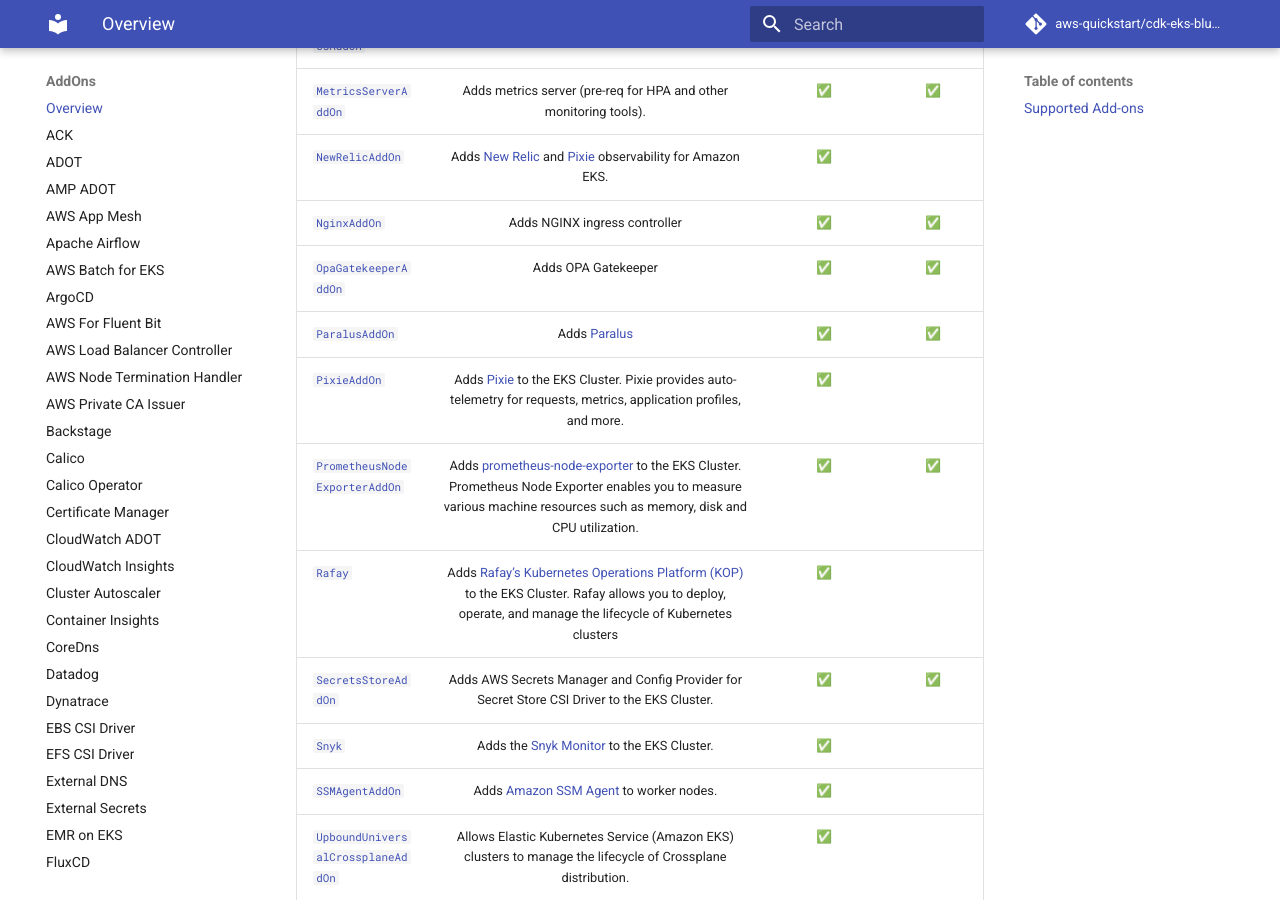
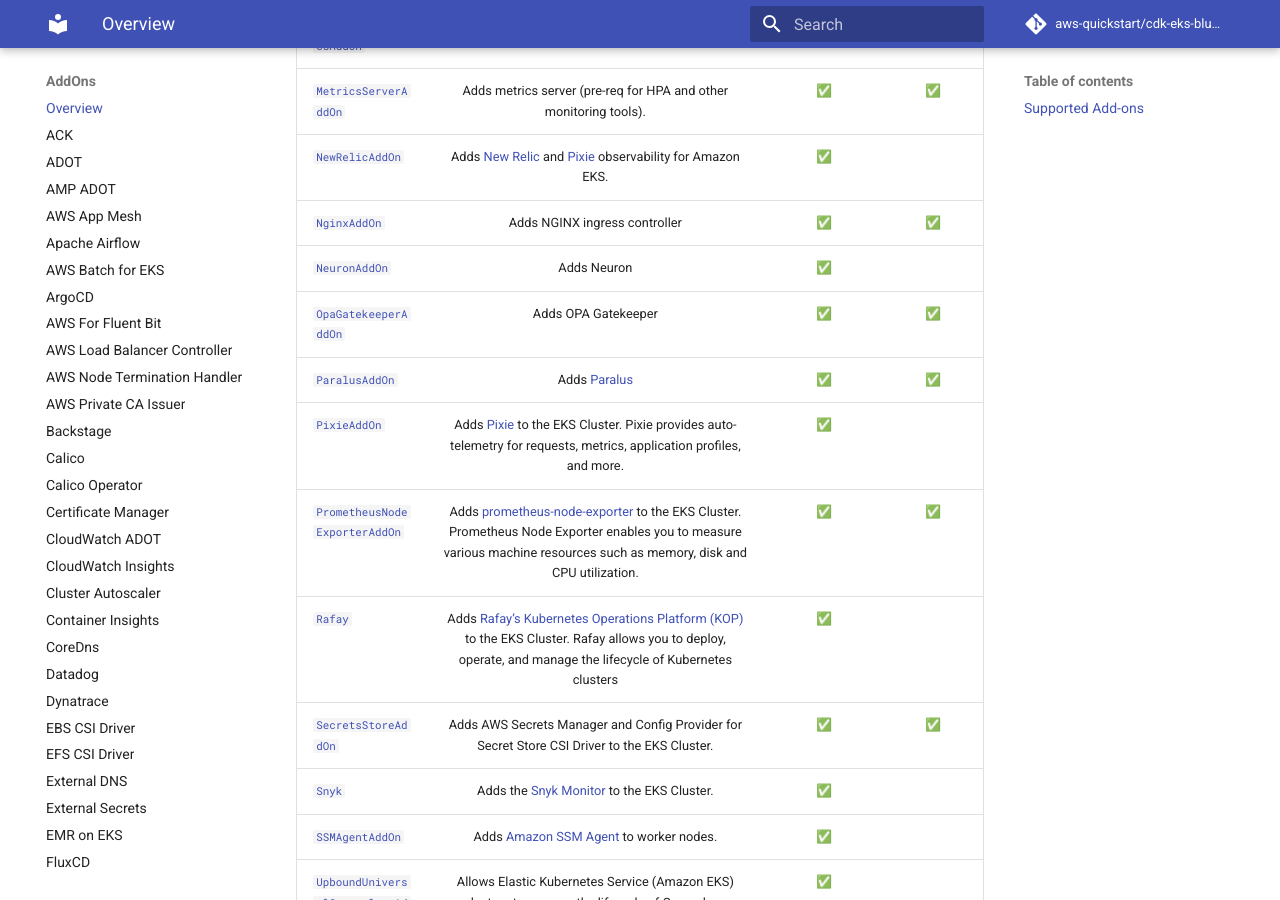
Before and after one commit to aws-quickstart/cdk-eks-blueprints, an MkDocs documentation site: the page built from docs/addons/index.md, in a window 1280 px wide and 900 px high, scrolled down 3484 px. Built offline with MkDocs 1.6.1 and Material for MkDocs 9.7.7, drawn with Linux system fonts in a browser that asks for light colours; comment, search, counter and statistics services are not loaded.

Commit message:
updated addons/index.md and mkdocs to have Neuron

```diff
--- a/docs/addons/index.md
+++ b/docs/addons/index.md
@@ -59,6 +59,7 @@
 | [`MetricsServerAddOn`](./metrics-server.md)                               | Adds metrics server (pre-req for HPA and other monitoring tools).                                                                      | ✅ | ✅ |
 | [`NewRelicAddOn`](./newrelic.md)                                       | Adds [New Relic](https://newrelic.com/) and [Pixie](https://pixielabs.ai/) observability for Amazon EKS.                               | ✅ |
 | [`NginxAddOn`](./nginx.md)                                             | Adds NGINX ingress controller  | ✅ | ✅ |                                                                                                        |
+| [`NeuronAddOn`](./neuron-plugin-addon.md)                                             | Adds Neuron  | ✅ |  |                                                                                                        |
 | [`OpaGatekeeperAddOn`](./opa-gatekeeper.md)                            | Adds OPA Gatekeeper                                                                                                                    | ✅ | ✅ |
 | [`ParalusAddOn`](./paralus.md)                            | Adds [Paralus](https://paralus.io/)                                                                                                                   | ✅ | ✅ |
 | [`PixieAddOn`](./pixie.md)                                             | Adds [Pixie](https://px.dev) to the EKS Cluster. Pixie provides auto-telemetry for requests, metrics, application profiles, and more.  | ✅ |
--- a/mkdocs.yml
+++ b/mkdocs.yml
@@ -70,6 +70,7 @@
     - Metrics Server: 'addons/metrics-server.md'
     - New Relic: 'addons/newrelic.md'
     - Nginx: 'addons/nginx.md'
+    - Neuron: 'addons/neuron-plugin-addon.md'
     - OPA Gatekeeper: 'addons/opa-gatekeeper.md'
     - Paralus: 'addons/paralus.md'
     - Pixie: 'addons/pixie.md'
```
